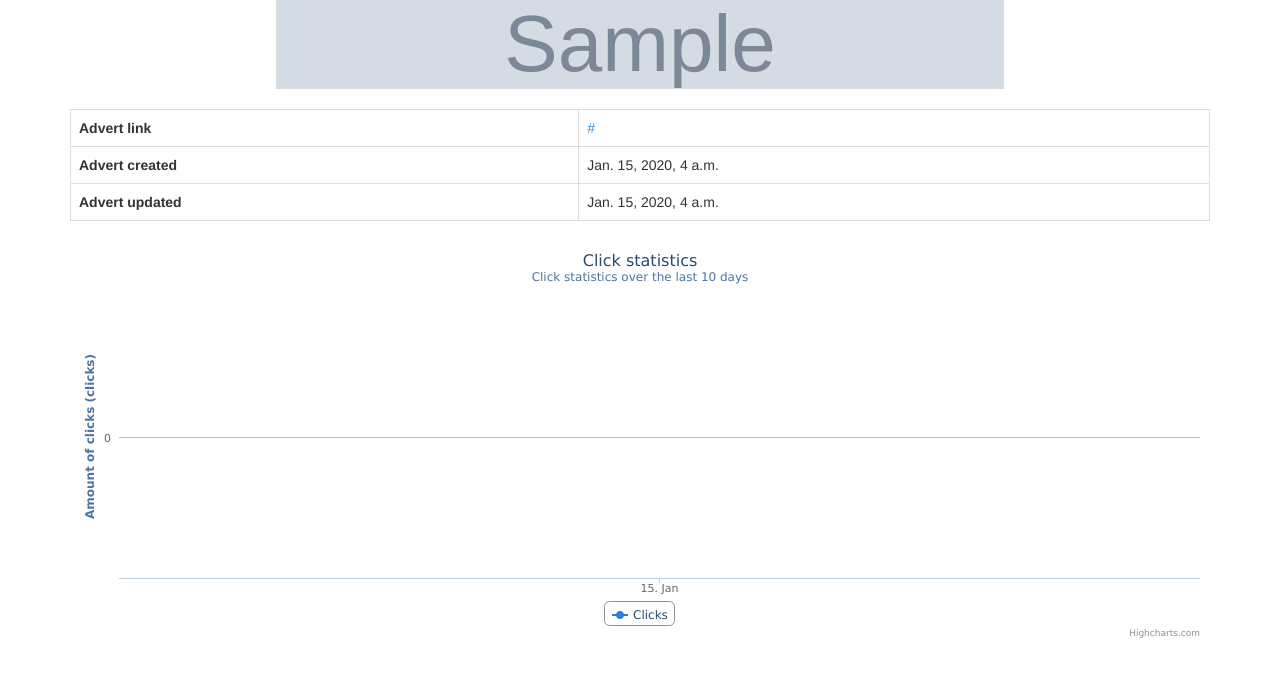
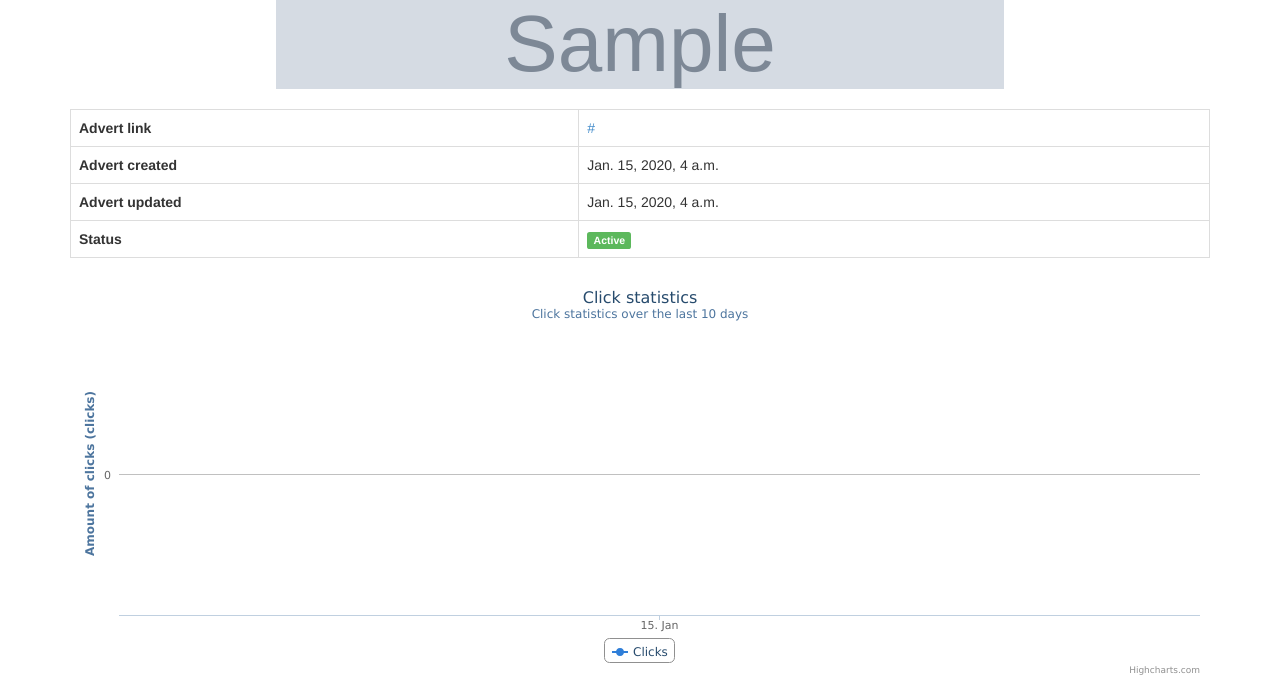
Before and after one commit to wdq/OpenAds, a Django app: template advertisements/templates/advertisements/statistics/advert_statistics.html in a window 1280 px wide. Shown: the part 183-861 px from the top of the page. Before the commit the page ends 821 px from the top, so only its background shows below. Run offline with Django 3.2, Linux system fonts and the light colour scheme; tables that the repository leaves empty hold one stand-in row (values such as "Sample post"); the template is opened without the code that fills it: values that come from a table or form of the project are taken from there, most other values are stand-ins (such as "Sample title", 1, 10 or a date in 2020); grey boxes marked "Sample" are stand-in pictures; some libraries are stand-ins or nearby versions.

Commit message:
Added status in advert view

```diff
--- a/advertisements/templates/advertisements/statistics/advert_statistics.html
+++ b/advertisements/templates/advertisements/statistics/advert_statistics.html
@@ -23,6 +23,18 @@
       <tr>
         <td><strong>Advert updated</strong></td>
         <td>{{ advert.updated }}</td>
+      </tr>
+      <tr>
+        <td><strong>Status</strong></td>
+        <td>
+          {% if advert.status == advert.ACTIVE %}
+            <span class="label label-success">{{ advert.get_status_display }}</span>
+          {% elif advert.status == advert.INACTIVE %}
+            <span class="label label-danger">{{ advert.get_status_display }}</span>
+          {% else %}
+            <span class="label label-warning">{{ advert.get_status_display }}</span>
+          {% endif %}
+        </td>
       </tr>
     </tbody>
   </table>
```
